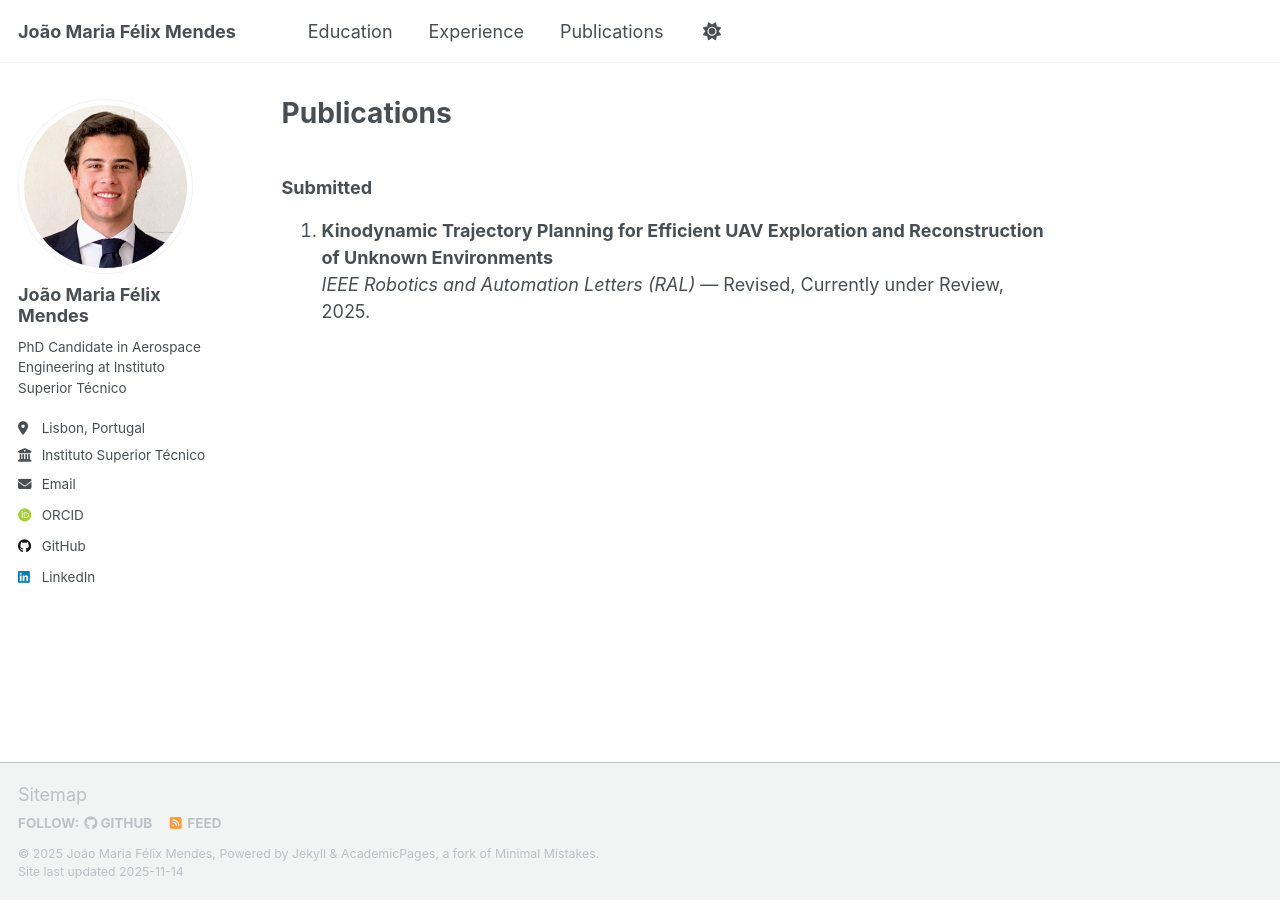
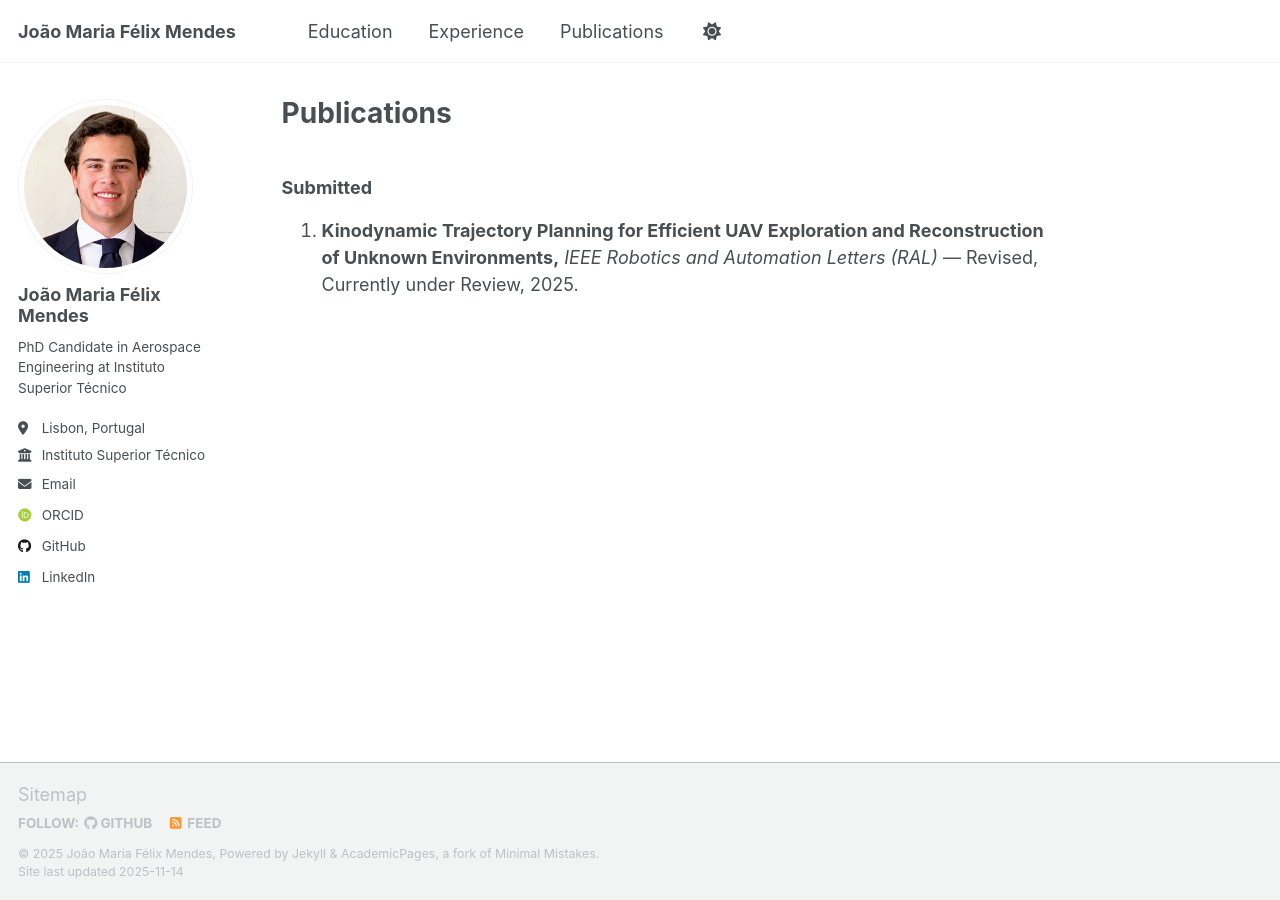
Before and after one commit to joaom2a0r0i1a/joaom2a0r0i1a.github.io, a Jekyll site: the page built from _pages/publications.md, in a window 1280 px wide. Built offline with Jekyll 4.4.1, drawn with Linux system fonts in a browser that asks for light colours; some web fonts are replaced; a script that is not in the unit is left out.

```diff
--- a/_pages/publications.md
+++ b/_pages/publications.md
@@ -6,5 +6,4 @@ author_profile: true
 ---
 
 ### Submitted
-1. **Kinodynamic Trajectory Planning for Efficient UAV Exploration and Reconstruction of Unknown Environments**
-   *IEEE Robotics and Automation Letters (RAL)* — Revised, Currently under Review, 2025.
+1. **Kinodynamic Trajectory Planning for Efficient UAV Exploration and Reconstruction of Unknown Environments,** *IEEE Robotics and Automation Letters (RAL)* — Revised, Currently under Review, 2025.
```
